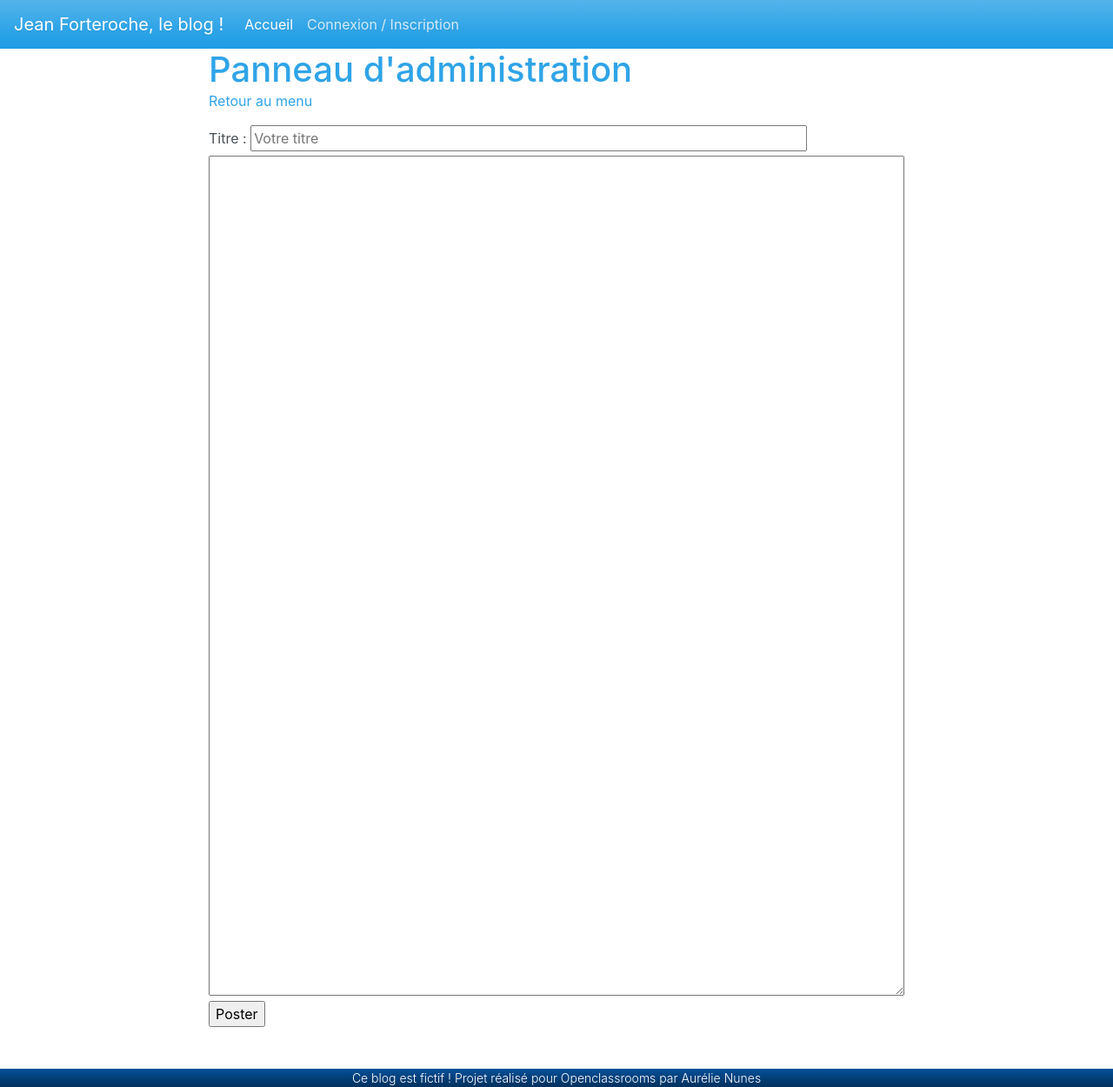
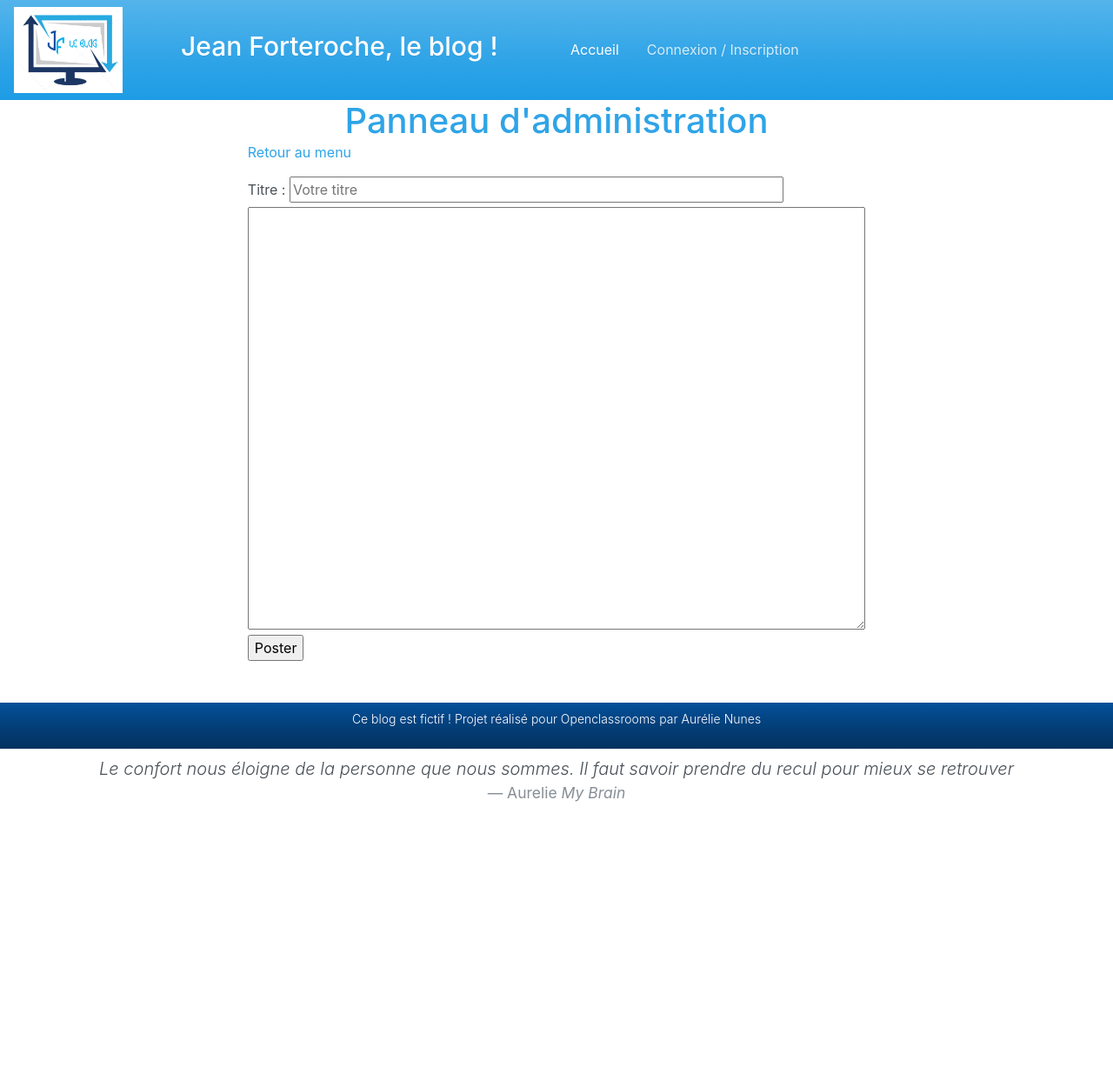
Before and after one commit to AurelieNunes/P4-OpenClassroom, a PHP site: page /view/backend/createPostView.php in a window 1280 px wide. Shown: the whole page at 87% size. After the commit the page ends 922 px from the top, so only its background shows below. Run offline with PHP 8.4, Linux system fonts and the light colour scheme.

Commit message:
last update, css, captach, views

```diff
--- a/model/CommentManager.php
+++ b/model/CommentManager.php
@@ -15,7 +15,7 @@ class CommentManager extends Manager
         return $comments;
     }
 
-    //Ajout d'un commentaire
+        //Ajout d'un commentaire
         public function postComment($postId, $author, $comment)
     {
         $db = $this->dbConnect();
@@ -26,7 +26,7 @@ class CommentManager extends Manager
     }
 
 
-    //Suppression d'un commentaire
+        //Suppression d'un commentaire
         public function deleteComment($commentId)
     {
 
--- a/model/Manager.php
+++ b/model/Manager.php
@@ -3,7 +3,7 @@ namespace blog\model;
 
 class Manager
 {
-//Fonction qui permet de ne pas répéter du code
+    //Fonction qui permet de ne pas répéter du code
     protected function dbConnect()
     {
         $db = new \PDO('mysql:host=db5001471156.hosting-data.io;dbname=dbs1237445;charset=utf8', 'dbu765499', '3-f*&!JaEy#BAYH');
--- a/model/MemberManager.php
+++ b/model/MemberManager.php
@@ -59,7 +59,7 @@ class MemberManager extends Manager
     }
 
     public function getSecretKey() {
-        $secretKey = '6LfJ9SoaAAAAANOjkJ85Iz6S9QX-C2Q16ptQWrWW';
+        $secretKey = '6LdvMDMaAAAAADzXnEMJ7wCbHndRu9fTVh3CO9Eu';
 
         return $secretKey;
     }
--- a/public/style.css
+++ b/public/style.css
@@ -1,18 +1,17 @@
 /* GLOBAL */
 
-html {
+body {
   width: 100%;
-  height: 100%;
+  margin: 0;
+  padding: 0;
 }
 
-body {
-  height: 100%;
-}
+/** VIEWS FRONTEND **/
 
 /**LOGINVIEW, SUBSCRIBEVIEW, POSTVIEW**/
-#loginFrame .form-group, #commentForm form{
+#loginFrame .form-group,
+#commentForm form {
   width: 50%;
-  margin: auto;
 }
 
 #loginFrame {
@@ -21,30 +20,60 @@ body {
 
 #subscribeFrame .form-group {
   width: 95%;
-  margin: auto;
 }
 
 .g-recaptcha {
-  width: 304px;
+  width: 282px;
+  display: flex;
+  justify-content: center;
+}
+
+.g-recaptcha div {
+  width: 300px;
 }
 
 .g-recaptcha iframe {
-  width: 300px;
+  width: 305px;
 }
 
-#success, #error {
+#success,
+#error {
   padding: 0;
 }
 
-/* HOMEVIEW */
+/* TEMPLATES */
+
+.logoHeader {
+  width: 10%;
+  height: auto;
+  display: flex;
+}
+
+.logoHeader img {
+  width: 100%;
+}
+
+.navbar-brand {
+  width: 65%;
+  text-align: center;
+}
+
+.part-front {
+  background: url('images/img-accueil-re.jpg');
+  background-size: cover;
+}
+
+.lead {
+  font-size: 12px;
+}
+
 .pagination {
   justify-content: flex-end;
 }
 
-/* TEMPLATES */
 /* Footer */
 footer h5 {
-  font-size:16px;
+  font-size: 16px;
   margin-bottom: 0;
 }
 
@@ -57,51 +86,9 @@ flex-direction: column;
   text-align: center;
 }
 
-/* TEMPLATE FRONTEND */
-.part-front {
-  background : url('images/img-accueil-re.jpg');
-  background-size: cover;
-}
-
-/* Citation */
-.lead {
-  font-size: 12px;
-}
-
+/* Blocquote */
 .blockquote {
   font-size: 14px;
-}
-
-/* ADMINVIEW */
-/* CREATE POST */
-.container-fluid, .container-lg, .container-md, .container-sm, .container-xl {
-  width: unset;
-  padding:0;
-  margin:0;
-}
-
-.container {
-  width: unset;
-}
-
-#createPost {
-  width: 100%;
-  margin: auto;
-}
-
-#createPost h1, #managerBlock {
-  width: min-content;
-  margin: auto;
-}
-/* PART MEMBERMANAGER */
-#memberManage table tr td .btn {
-  padding-left: 3px;
-  padding-right: 3px;
-}
-
-/* COMMENT MANAGE */
-#commentManage .card{
-  margin: auto;
 }
 
 /* ABOUTMEVIEW */
@@ -121,6 +108,31 @@ text-align: center;
 }
 
 
+/** VIEWS BACKEND */
+
+/* ADMINVIEW */
+/* CREATE POST */
+
+#adminPanel .jumbotron h1 p {
+  font-size: 30px;
+}
+
+#createPost {
+  width: 100%;
+}
+
+/* COMMENT MANAGE */
+#commentManage .report .card .card-body .btnModal {
+  display: flex;
+  margin: auto;
+}
+
+/* MEMBERMANAGER */
+#memberManage table {
+  display: flex;
+  justify-content: center;
+}
+
 /* ---------------------------------------- */
 /* ==               MEDIAS                  */
 /*                  QUERIES                 */
@@ -130,28 +142,40 @@ text-align: center;
 /* ==              MEDIA 1                 */
 /*---------------------------------------- */
 
-@media screen and (min-width: 375px){
-  header h6 {
-    font-size: 20px;
+@media screen and (min-width: 425px) {
+
+  /* Subscribe */
+  #subscribeFrame {
+    height: 380px !important;
   }
 
-  .lead {
-    font-size: 16px;
+  #subscribeFrame #form {
+    margin: auto;
+    text-align: center;
+    padding-top: 30px;
   }
 
-  #subscribeFrame .form-group {
-    width: 70%;
+  .g-recaptcha {
     margin: auto;
+  }
+
+  /* Login */
+
+  #loginFrame {
+    height: 420px !important;
+  }
+
+  #loginFrame .form-group {
+    padding-top: 50px;
   }
 }
 
 /* ---------------------------------------- */
 /* ==              MEDIA 2                 */
 /*---------------------------------------- */
-@media screen and (min-width: 575px){
-  .container {
-    margin: auto;
-  }
+@media screen and (min-width: 575px) {
+
+  /* Home */
   header h6 {
     font-size: 30px;
   }
@@ -160,32 +184,37 @@ text-align: center;
     font-size: 20px;
   }
 
+  /* CreatePost */
   #createPost {
     width: 80%;
     margin: auto;
   }
 
+  /* Subscribe - login */
   #subscribeFrame .form-group {
     width: 45%;
     margin: auto;
   }
+
+  #loginFrame .form-group {
+    width: 35%;
+  }
 }
 
 /* ---------------------------------------- */
-/* ==              MEDIA 3                 */
+/* ==              MEDIA 4                 */
 /*---------------------------------------- */
-@media screen and (min-width: 768px){
+@media screen and (min-width: 768px) {
 
   /* ADMIN VIEW */
-  #adminPanel .headPost{
+  #adminPanel .headPost {
     width: 80%;
     margin: auto;
   }
-/* CREATE POST */
-  .container, .container-md, .container-sm {
-      max-width: unset;
-  }
-  #createPost h1, #managerBlock {
+
+  /*CreatePost , UpdatePost */
+  #createPost h1,
+  #managerBlock {
     width: 80%;
     margin: auto;
   }
@@ -197,17 +226,47 @@ text-align: center;
   #updateBlock form textarea {
     width: 100%;
   }
+
   /* LOGINVIEW, SUBSCRIBEVIEW, POSTVIEW */
-  #loginFrame .form-group, #subscribeFrame .form-group, #commentForm form {
+  #loginFrame .form-group,
+  #subscribeFrame .form-group,
+  #commentForm form {
     width: 25%;
+  }
+
+  .g-recaptcha {
+    width: unset;
+    display: unset;
+    justify-content: unset;
+  }
+
+  #loginFrame {
+    height: 470px;
   }
 }
 
 /* ---------------------------------------- */
-/* ==              MEDIA 4                 */
+/* ==              MEDIA 5                 */
 /*---------------------------------------- */
-@media screen and (min-width: 1024px){
+@media screen and (min-width: 992px) {
 
+  .logo {
+    width: 10%;
+  }
+
+  .navbar-brand {
+    width: 40%;
+    margin: auto;
+    text-align: center;
+  }
+}
+
+/* ---------------------------------------- */
+/* ==              MEDIA 6                 */
+/*---------------------------------------- */
+@media screen and (min-width: 1024px) {
+
+  /* Home */
   .listPosts {
     display: flex;
     flex-wrap: wrap;
@@ -219,6 +278,7 @@ text-align: center;
     margin-top: 0;
   }
 
+  /* footer */
   footer .navbar-nav {
     flex-direction: row;
     justify-content: space-around;
@@ -234,5 +294,51 @@ text-align: center;
   #memberManage td {
     width: 200px;
   }
+}
 
+/* ---------------------------------------- */
+/* ==              MEDIA 7                 */
+/*---------------------------------------- */
+@media screen and (min-width: 1440px) {
+
+  /* Home */
+  #navbarColor01 ul li a {
+    font-size: 22px;
   }
+
+  #navbarColor01 ul li p {
+    font-size: 22px;
+  }
+
+  /* Subscribe - Login */
+  #subscribeFrame {
+    margin: 60px;
+    height: 450px !important;
+  }
+
+  #subscribeFrame #form label {
+    font-size: 20px;
+  }
+
+  #loginFrame {
+    height: 450px !important;
+  }
+
+  #loginFrame .form-group {
+    margin-top: 100px;
+  }
+
+  #loginFrame .form-group form label {
+    font-size: 20px;
+  }
+
+  #mail,
+  .g-recaptcha {
+    margin-bottom: 10px;
+  }
+
+  /* footer */
+  .footer {
+    padding-top: 34px;
+  }
+}
--- a/view/backend/createPostView.php
+++ b/view/backend/createPostView.php
@@ -4,15 +4,15 @@ $title = "Nouvel article"; ?>
 
 <?php ob_start(); ?>
 
-<section id="createPost">
-	<h1>Panneau d'administration</h1>
-	<div id="managerBlock">
+<section id="createPost" class="mx-auto">
+	<h1 class="text-center">Panneau d'administration</h1>
+	<div id="managerBlock" class="mx-auto">
 		<p class="returnLink"><a href="index.php?action=admin">Retour au menu</a></p>
 		<div id="updateBlock">
 			<form action="index.php?action=submitPost" method="post">
 				<label for="title">Titre : </label>
 				<input type="text" name="title" id="title" placeholder="Votre titre" size="30" /><br />
-				<textarea name="content" rows="40" cols="40"></textarea>
+				<textarea name="content" rows="20" cols="40"></textarea>
 				<input class="mb-5" type="submit" value="Poster" />
 			</form>
 		</div>
--- a/view/backend/template.php
+++ b/view/backend/template.php
@@ -5,8 +5,9 @@
 	<meta charset="UTF-8">
 	<meta name="viewport" content="initial-scale=1, maximum-scale=1">
 	<meta http-equiv="X-UA-Compatible" content="ie=edge">
-		<link rel="stylesheet" href="https://bootswatch.com/4/cerulean/bootstrap.min.css" />
 	<title><?= $title ?></title>
+
+	<link rel="icon" type="image/png" href="/public/images/newlogo.png">
 	<meta name="description"
 		content="Jean Forteroche, le blog ! Ici vous trouverez mon histoire au fur et à mesure de mes aventures">
 
@@ -18,7 +19,7 @@
 	<!--Open Graph data -->
 	<meta property="og:title" content="Jean Forteroche, le blog !" />
 	<meta property="og:type" content="website" />
-		<meta property="og:url" content="" />
+	<meta property="og:url" content="http://p4-leblog.aurelie-nunes.fr/" />
 	<meta property="og:description" content="Ici vous trouverez mon histoire au fur et à mesure de mes aventures" />
 
 	<!--Bootstrap -->
@@ -30,29 +31,33 @@
 <body>
 	<header>
 		<nav class="navbar navbar-expand-lg navbar-dark bg-primary">
-				<a class="navbar-brand" href="index.php?action=listPosts">Jean Forteroche, le blog !</a>
+			<div class="logoHeader">
+				<img src="/public/images/newlogo.PNG" alt="logo écran pc avec initiales">
+			</div>
+			<a class="navbar-brand mx-auto" href="index.php?action=listPosts">
+				<h6>Jean Forteroche, le blog !</h6>
+			</a>
 			<button class="navbar-toggler" type="button" data-toggle="collapse" data-target="#navbarColor01"
 				aria-controls="navbarColor01" aria-expanded="false" aria-label="Toggle navigation">
 				<span class="navbar-toggler-icon"></span>
 			</button>
 			<div class="collapse navbar-collapse" id="navbarColor01">
 				<ul class="navbar-nav mr-auto">
-						<li class="nav-item active">
+					<li class="nav-item active ml-auto p-2">
 						<a class="nav-link" href="index.php?action=listPosts">Accueil</a>
 					</li>
 					<?php
+
 						if(!empty($_SESSION) && $_SESSION['isAdmin'] == '1') {
-									echo '<li class="nav-item"><a class="nav-link" href="index.php?action=admin"> Administration</a></li>';
+							echo '<li class="nav-item ml-auto p-2"><a class="nav-link" href="index.php?action=admin"> Administration</a></li>';
 							}
 						if (!empty($_SESSION))  {
-									echo '<li class="nav-item"><a class="nav-link" href="index.php?action=logout">Déconnexion</a></li>';
+							echo '<li class="nav-item ml-auto p-2"><a class="nav-link" href="index.php?action=logout">Déconnexion</a></li>';
 								} else {
-									echo '<li class="nav-item"><a class="nav-link" href="index.php?action=login">Connexion / Inscription</a></li>';
+									echo '<li class="nav-item ml-auto p-2"><a class="nav-link" href="index.php?action=login">Connexion / Inscription</a></li>';
 										}
-								?>
-						<?php
 									if (!empty($_SESSION)) {
-									echo '<li class="nav-item d-flex"><p class ="m-auto pr-2 text-white text-uppercase">Bienvenue<p class="m-auto text-white">'  . htmlspecialchars($_SESSION['pseudo']) . '</li>';
+										echo '<li class="nav-item d-flex ml-auto p-2"><p class ="m-auto pr-2 text-white text-uppercase">Bienvenue<p class="m-auto text-white">'  . htmlspecialchars($_SESSION['pseudo']) . '</li>';
 										}
 					?>
 				</ul>
@@ -61,18 +66,27 @@
 	</header>
 
 
-		<div class="container">
+	<section class="container">
 		<?= $content ?>
+	</section>
+
+	<footer>
+		<nav class="navbar navbar-expand-lg navbar-dark bg-dark d-flex mb-2">
+			<div class="navbar-nav mr-auto w-100">
+				<p class="fictif small font-weight-light text-white p-2">
+					Ce blog est fictif ! Projet réalisé pour Openclassrooms par Aurélie Nunes</p>
 			</div>
+		</nav>
 
+		<blockquote class="blockquote text-center">
+			<p class="mb-0 font-italic font-weight-light">Le confort nous éloigne de la personne que nous sommes. Il
+				faut
+				savoir prendre du recul pour
+				mieux se retrouver</p>
+			<div class="blockquote-footer">Aurelie <cite title="Source Title">My Brain</cite></div>
+		</blockquote>
+	</footer>
 
-
-
-		<footer class="w-100">
-			<p class="fictif small font-weight-light text-white bg-dark text-center mb-0">
-				Ce blog est fictif ! Projet réalisé pour Openclassrooms par Aurélie Nunes
-			</p>
-		</footer>
 	<!-- jQuery first, then Popper.js, then Bootstrap JS -->
 	<script src="https://code.jquery.com/jquery-3.4.1.slim.min.js"
 		integrity="sha384-J6qa4849blE2+poT4WnyKhv5vZF5SrPo0iEjwBvKU7imGFAV0wwj1yYfoRSJoZ+n" crossorigin="anonymous">
@@ -83,7 +97,7 @@
 	<script src="https://stackpath.bootstrapcdn.com/bootstrap/4.4.1/js/bootstrap.min.js"
 		integrity="sha384-wfSDF2E50Y2D1uUdj0O3uMBJnjuUD4Ih7YwaYd1iqfktj0Uod8GCExl3Og8ifwB6" crossorigin="anonymous">
 	</script>
-
+	<script src="public/js/event.js"></script>
 </body>
 
 </html>
--- a/view/backend/updatePostView.php
+++ b/view/backend/updatePostView.php
@@ -10,10 +10,10 @@ $title = "Panneau d'administration"; ?>
 
 		<p class="returnLink"><a href="index.php?action=admin">Retour au menu</a></p>
 		<div id="updateBlock">
-			<form action="index.php?action=submitUpdate&amp;id=<?= $post['id']; ?>" method="post">
+			<form action="index.php?action=submitUpdate&amp;id=<?= intval($post['id']); ?>" method="post">
 				<label for="title">Titre : </label>
-				<input type="text" name="title" id="title" value="<?= $post['title'];?>" /><br />
-				<textarea name="content" rows="40" cols="40"><?= nl2br($post['content']);?></textarea>
+				<input type="text" name="title" id="title" value="<?= htmlspecialchars($post['title']);?>" /><br />
+				<textarea name="content" rows="40" cols="40"><?= htmlspecialchars($post['content']);?></textarea>
 				<input class="mb-5" type="submit" value="Poster" />
 			</form>
 		</div>
--- a/view/frontend/errorView.php
+++ b/view/frontend/errorView.php
@@ -8,7 +8,9 @@ $title = "Erreur"; ?>
   <h1 class="display-3">Oups !</h1>
   <p class="lead">La page demandée n'a pas été trouvée</p>
   <hr class="my-4">
-  <p>Que s'est il passé ? Le fichier requis n'a pas été trouvé. Il peut s'agir d'une erreur technique. Veuillez réessayer ultérieurement. Si vous ne pouvez pas accéder au fichier après plusieurs tentatives, cela signifie qu'il a été supprimé.</p>
+  <p>Que s'est il passé ? Le fichier requis n'a pas été trouvé. Il peut s'agir d'une erreur technique. Veuillez
+    réessayer ultérieurement. Si vous ne pouvez pas accéder au fichier après plusieurs tentatives, cela signifie qu'il a
+    été supprimé.</p>
 </div>
 
 <?php $content = ob_get_clean(); ?>
--- a/view/frontend/homeView.php
+++ b/view/frontend/homeView.php
@@ -35,9 +35,9 @@ if (isset($_GET['logout']) && $_GET['logout'] == 'success') {
 			<h4 class="card-title"><?= htmlspecialchars($data[$i]['title']); ?></h4>
 			<p class="card-text">
 				<?php
-						$extract = substr($data[$i]['content'], 0, 200);
-						echo $extract . " ...";
-						?>
+							$extract = substr($data[$i]['content'], 0, 200);
+							echo $extract . " ...";
+							?>
 				<div class="link-ReadMore">
 					<a class="text-white nav-link" href="index.php?action=post&amp;id=<?= $data[$i]['id']; ?>">Lire la
 						suite ...</a>
--- a/view/frontend/postView.php
+++ b/view/frontend/postView.php
@@ -69,9 +69,10 @@
     <?php
 	    if (!empty($_SESSION)) {
         ?>
-    <div id="commentForm" class="pb-5 pt-5">
+    <div id="commentForm" class="pb-5 pt-5 mx-auto">
         <p class="text-center">N'hésitez pas à me laisser un commentaire !</p>
-        <form class="mx-auto" action="index.php?action=addComment&amp;id=<?= htmlspecialchars ($post['id']) ?>" method="post">
+        <form class="mx-auto" action="index.php?action=addComment&amp;id=<?= htmlspecialchars ($post['id']) ?>"
+            method="post">
             <label for="comment">Commentaire :</label></br>
             <textarea id="comment" name="comment"></textarea>
             </br>
```
Also changed, not shown: public/js/event.js (+5 -5 lines), view/backend/adminView.php (+15 -20 lines), view/frontend/subscribeView.php (+8 -21 lines), view/frontend/template.php (+19 -16 lines), README.md, public/images/newlogo.PNG (added). Lines whose indentation alone changed are shown as unchanged.
